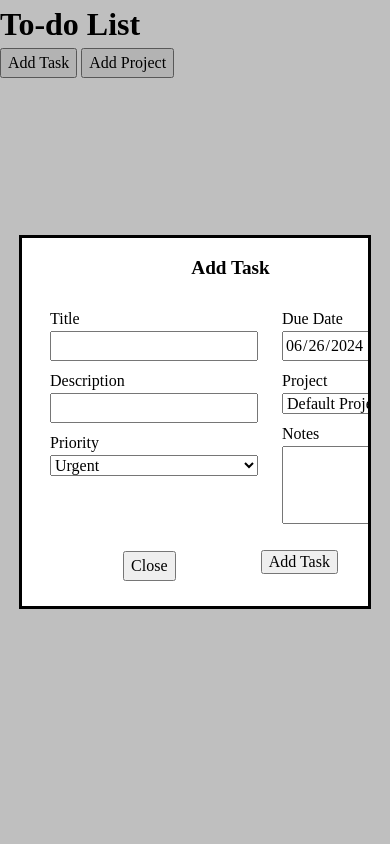
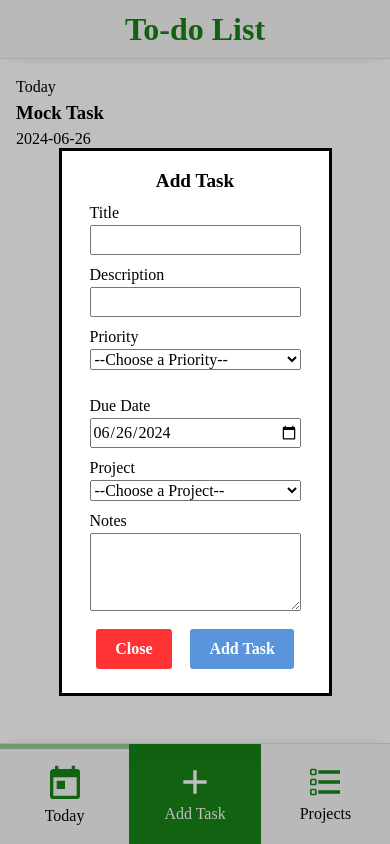
Before and after one commit to SReddy-96/TOP-To-Do-List, a website built with webpack: page src/index.html in a window 390 px wide. Both pictures are taken after a click on the button "Add Task". Built offline with nearby package versions, Linux system fonts and the light colour scheme.

Commit message:
starting mobile UI, todays tasks appear on page

```diff
--- /dev/null
+++ b/src/ProjectsPage.js
@@ -0,0 +1,3 @@
+export default function ProjectsPage(content) {
+    content.textContent = 'Projects'
+}
--- /dev/null
+++ b/src/TodayPage.js
@@ -0,0 +1,23 @@
+import { TodaysTasks } from './taskHelpers.js'
+
+export default function TodayPage(content) {
+    content.textContent = "Today"
+    const todaysTasks = TodaysTasks()
+
+    if(typeof(todaysTasks) === 'string'){
+        content.append(todaysTasks);
+    }
+
+    for (let i = 0; i < todaysTasks.length; i++) {
+        const wrapper = document.createElement('div');
+        const title = document.createElement('h3');
+        const dueDate = document.createElement('p');
+
+        title.textContent = todaysTasks[i].title;
+        dueDate.textContent = todaysTasks[i].dueDate;
+
+        wrapper.append(title, dueDate);
+
+        content.append(wrapper)
+    }
+}
--- a/src/index.html
+++ b/src/index.html
@@ -8,11 +8,40 @@
 </head>
 
 <body>
-    <h1>To-do List</h1>
+    <header id="header">
+        <h1>To-do List</h1>
+    </header>
+    <nav>
+        <button id="today">
+            <svg xmlns="http://www.w3.org/2000/svg" viewBox="0 0 24 24">
+                <title>calendar-today</title>
+                <path
+                    d="M7,10H12V15H7M19,19H5V8H19M19,3H18V1H16V3H8V1H6V3H5C3.89,3 3,3.9 3,5V19A2,2 0 0,0 5,21H19A2,2 0 0,0 21,19V5A2,2 0 0,0 19,3Z" />
+            </svg>
+            <span>Today</span>
+        </button>
+        <button id="showTaskForm">
+            <svg xmlns="http://www.w3.org/2000/svg" viewBox="0 0 24 24">
+                <title>plus</title>
+                <path d="M19,13H13V19H11V13H5V11H11V5H13V11H19V13Z" />
+            </svg>
+            <span>Add Task</span>
+        </button>
+        <button id="project">
+            <svg xmlns="http://www.w3.org/2000/svg" viewBox="0 0 24 24">
+                <title>format-list-checkbox</title>
+                <path
+                    d="M21,19V17H8V19H21M21,13V11H8V13H21M8,7H21V5H8V7M4,5V7H6V5H4M3,5A1,1 0 0,1 4,4H6A1,1 0 0,1 7,5V7A1,1 0 0,1 6,8H4A1,1 0 0,1 3,7V5M4,11V13H6V11H4M3,11A1,1 0 0,1 4,10H6A1,1 0 0,1 7,11V13A1,1 0 0,1 6,14H4A1,1 0 0,1 3,13V11M4,17V19H6V17H4M3,17A1,1 0 0,1 4,16H6A1,1 0 0,1 7,17V19A1,1 0 0,1 6,20H4A1,1 0 0,1 3,19V17Z" />
+            </svg>
+            <span>Projects</span>
+        </button>
+    </nav>
+
     <div id="content">
-        <button id="showTaskForm">Add Task</button>
         <button id="showProjectForm">Add Project</button>
     </div>
+
+
 
     <!-- Task form -->
     <dialog id="taskFormDialog">
@@ -20,15 +49,15 @@
             <legend>Add Task</legend>
 
             <fieldset>
-                <label for="title">Title</label>
-                <input type="text" id="taskTitle">
+                <label for="taskTitle">Title</label>
+                <input type="text" id="taskTitle" name="taskTitle" autofocus>
 
-                <label for="description">Description</label>
-                <input type="text" id="taskDescription">
+                <label for="taskDescription">Description</label>
+                <input type="text" id="taskDescription" name="taskDescription">
 
-                <label for="priority">Priority</label>
-                <select name="priority" id="taskPriority">
-                    <option disabled>--Choose a Priority--</option>
+                <label for="taskPriority">Priority</label>
+                <select name="priority" id="taskPriority" name="taskPriority">
+                    <option disabled selected>--Choose a Priority--</option>
                     <option value="Urgent">Urgent</option>
                     <option value="Important">Important</option>
                     <option value="LowPriority">Low Priority</option>
@@ -36,21 +65,21 @@
             </fieldset>
 
             <fieldset>
-                <label for="dueDate">Due Date</label>
+                <label for="taskDueDate">Due Date</label>
                 <input type="date" name="dueDate" id="taskDueDate">
 
                 <!-- leave select empty to fill when the dialog is active -->
-                <label for="ProjectSelect">Project</label>
-                <select name="project" id="taskProjectSelect">
+                <label for="taskProjectSelect">Project</label>
+                <select name="project" id="taskProjectSelect" name="taskProjectSelect">
                 </select>
 
-                <label for="notes">Notes</label>
-                <textarea name="notes" id="taskNotes" cols="10" rows="3"></textarea>
+                <label for="taskNotes">Notes</label>
+                <textarea name="taskNotes" id="taskNotes" cols="10" rows="3"></textarea>
             </fieldset>
 
             <div id="taskFormButtons">
-                <button id="closeTaskForm" type="button">Close</button>
-                <input type="submit" value="Add Task">
+                <button id="closeTaskForm" type="button" class="form-button danger-button">Close</button>
+                <input type="submit" value="Add Task" class="form-button success-button">
             </div>
         </form>
 
@@ -62,15 +91,15 @@
 
             <legend>Add Project</legend>
 
-            <label for="title">Title</label>
-            <input type="text" id="projectTitle">
+            <label for="projectTitle">Title</label>
+            <input type="text" id="projectTitle" name="projectTitle" autofocus>
 
-            <label for="description">description</label>
-            <input type="text" id="projectDescription">
+            <label for="projectDescription">description</label>
+            <input type="text" id="projectDescription" name="projectDescription">
 
             <div id="projectFormButtons">
-                <button id="closeProjectForm" type="button">Close</button>
-                <input type="submit" value="Add Project">
+                <button id="closeProjectForm" type="button" class="form-button danger-button">Close</button>
+                <input type="submit" value="Add Project" class="form-button success-button">
             </div>
         </form>
 
--- a/src/index.js
+++ b/src/index.js
@@ -1,8 +1,10 @@
-import { createTask, DeleteTask, EditTask, getTasksProject, TodaysTasks } from "./taskHelpers.js";
+import { createTask, DeleteTask, EditTask, getTasksProject } from "./taskHelpers.js";
 import { createProject, DeleteProject, GetProjectsTasks, EditProject, completedProject } from "./projectHelpers.js";
 import { format } from "date-fns";
 import TaskForm from "./TaskForm.js";
 import ProjectForm from "./ProjectForm.js";
+import TodayPage from "./TodayPage.js";
+import ProjectsPage from "./ProjectsPage.js";
 import './style.css'
 
 // Task class
@@ -76,9 +78,38 @@ const priorities = ['Urgent', 'Important', 'Low Priority'];
 // run script for mock data
 if(window.localStorage.length === 0){
     const DefaultProject = new Project('Default Project', 'This is a mock project to add your tasks too')
-    const MockTask = new Task('Mock Task', 'This is a mock Task', 'Important', '2024-07-25', DefaultProject.id, '6')
+    const MockTask = new Task('Mock Task', 'This is a mock Task', 'Important', '2024-06-26', DefaultProject.id, '6')
 }
 
 // dialog forms for task anf project
 TaskForm(Task);
 ProjectForm(Project);
+
+document.addEventListener('DOMContentLoaded', function(){
+    const content = document.getElementById('content');
+
+    const todayButton = document.getElementById('today');
+    const projectButton = document.getElementById('project');
+
+    TodayPage(content)
+    todayButton.classList.add('activePage')
+    content.className = ''
+
+    todayButton.addEventListener('click', function(){
+        content.innerHTML = ''; // empty content div
+        content.className = ''
+        TodayPage(content)
+        todayButton.classList.add('activePage')
+        projectButton.classList.remove('activePage')
+    })
+
+
+    projectButton.addEventListener('click', function(){
+        content.innerHTML = ''; // empty content div
+        content.className = ''
+        ProjectsPage(content)
+        projectButton.classList.add('activePage')
+        todayButton.classList.remove('activePage')
+    })
+
+})
--- a/src/projectHelpers.js
+++ b/src/projectHelpers.js
@@ -92,7 +92,9 @@ function ProjectSelection(){
     ProjectSelect.innerHTML = ''
     const placeholderOption = document.createElement('option');
     placeholderOption.disabled = true;
-    placeholderOption.textContent = '--Choose a Project--'
+    placeholderOption.textContent = '--Choose a Project--';
+    placeholderOption.selected = true;
+    ProjectSelect.append(placeholderOption);
 
     // add projects to select form input, checking to see if Projects is null
     if (Projects === null) {
--- a/src/style.css
+++ b/src/style.css
@@ -47,12 +47,19 @@ h6 {
 
 /* --- */
 
+:root {
+    --off-white: hsl(0, 0%, 97%);
+    --light-green: hsl(120, 71%, 30%, 0.4);
+    --dark-green: hsl(120, 71%, 30%);
+}
+
 /* dialog */
 
 dialog {
     animation: fade-out 0.5s ease-out;
     align-self: center;
     justify-self: center;
+    width: 70%;
 }
 
 dialog[open] {
@@ -105,15 +112,10 @@ dialog[open]::backdrop {
 
 /* --- */
 
+#projectForm,
 #taskForm {
-    display: grid;
-    grid-template-columns: 1fr 1fr;
-    grid-template-rows: 1fr 5fr 1fr;
-}
-
-#projectForm{
-    display:flex;
-    flex-direction:column;
+    display: flex;
+    flex-direction: column;
     justify-content: center;
 }
 
@@ -135,17 +137,153 @@ form legend {
     text-align: center;
 }
 
-#taskForm legend{
-    grid-column: -1/1;
+#projectFormButtons,
+#taskFormButtons {
+    display: flex;
+    flex-direction: row;
+    align-items: flex-start;
+    justify-content: space-evenly;
 }
 
-#taskFormButtons {
-    grid-column: -1/1;
+.form-button {
+    font-size: 16px;
+    font-weight: bold;
+    border: none;
+    border-radius: 3px;
+    padding: 0.5rem 1.2rem;
+    cursor: pointer;
+    color: #FFFFFF;
 }
 
-#projectFormButtons,
-#taskFormButtons{
+.success-button {
+    background-color: #5995DA;
+}
+
+.success-button:hover {
+    background-color: #76AEED;
+}
+
+.success-button:active {
+    background-color: #407FC7;
+}
+
+.danger-button {
+    background-color: hsl(0, 100%, 60%);
+}
+
+.danger-button:hover {
+    background-color: hsl(0, 100%, 70%)
+}
+
+.danger-button:active {
+    background-color: hsl(0, 100%, 50%)
+}
+
+
+/* mobile nav */
+nav {
+    position: fixed;
+    bottom: 0;
+    height: 12vh;
     display: flex;
     align-items: center;
-    justify-content:space-evenly;
+    justify-content: space-evenly;
+    background-color: var(--off-white);
+    width: 100%;
+    border-top: 1px solid rgba(33, 35, 38, 0.1);
+    box-shadow: rgba(33, 35, 38, 0.1) 0px -10px 10px -10px;
 }
+
+nav button {
+    width: 100%;
+    height: 100%;
+    border: none;
+    display: flex;
+    flex-direction: column;
+    align-items: center;
+    justify-content: center;
+    cursor: pointer;
+    background-color: inherit;
+}
+
+nav button svg {
+    width: 40px;
+    height: 40px;
+    fill: var(--dark-green);
+}
+
+#showTaskForm {
+    padding: 0.5rem;
+    background-color: var(--dark-green);
+    color: white;
+}
+
+#showTaskForm svg {
+    fill: white;
+}
+
+.activePage {
+    border-top: 5px solid var(--light-green);
+}
+
+/* --- */
+
+/* header */
+
+#header {
+    position: fixed;
+    top: 0;
+    display: flex;
+    justify-content: center;
+    align-items: center;
+    width: 100%;
+    height: 7vh;
+    background-color: var(--off-white);
+    border-bottom: 1px solid rgba(33, 35, 38, 0.1);
+    box-shadow: rgba(33, 35, 38, 0.1) 0px 10px 10px -10px;
+
+}
+
+#header h1 {
+    color: hsl(120, 71%, 30%);
+}
+
+/* --- */
+
+/* content */
+
+#content {
+    margin-top: 7vh;
+    padding: 1rem;
+}
+
+/* ---- */
+
+/* desktop */
+
+@media only screen and (min-width: 700px) {
+    #taskForm {
+        display: grid;
+        grid-template-columns: 1fr 1fr;
+        grid-template-rows: 1fr 5fr 1fr;
+    }
+
+    #taskForm legend {
+        grid-column: -1/1;
+    }
+
+    #taskFormButtons {
+        grid-column: -1/1;
+    }
+
+    #projectFormButtons {
+        display: flex;
+        flex-direction: row;
+        align-items: flex-start;
+        justify-content: space-evenly;
+    }
+
+    dialog {
+        width: 50%;
+    }
+}
```
Also changed, not shown: README.md, src/TaskForm.js (line endings or trailing spaces).
